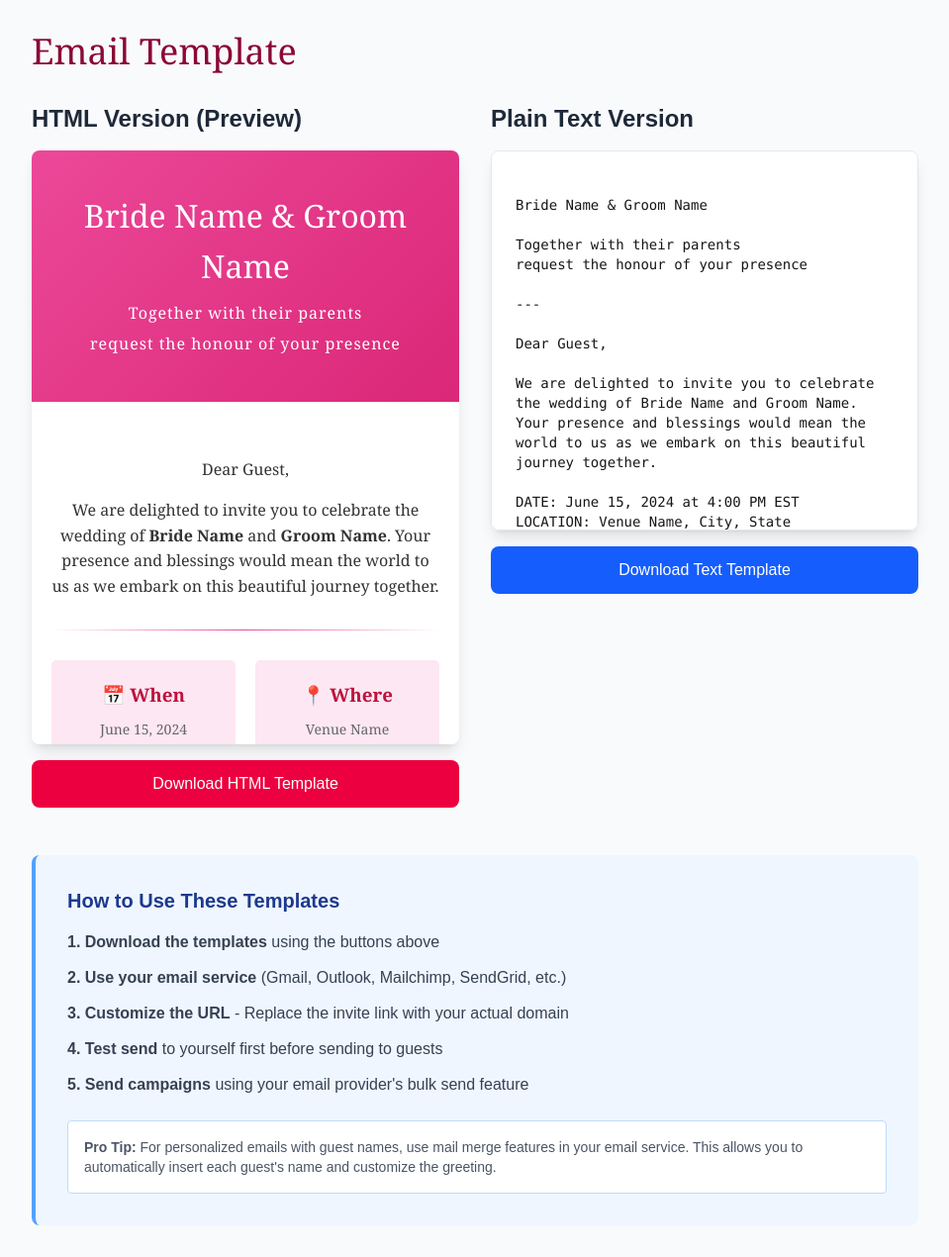
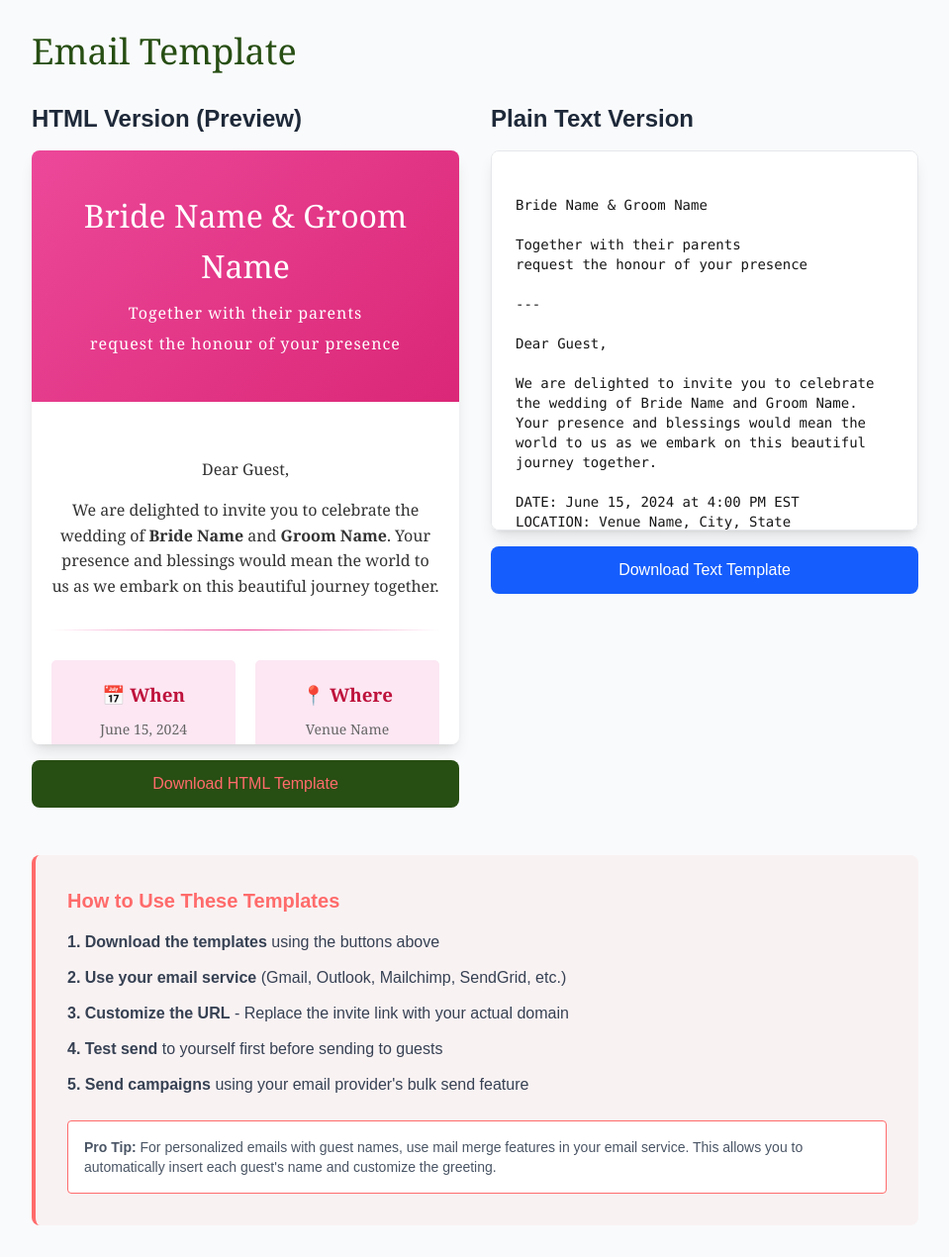
Before and after one commit to tori-ops/hybrid-stationary, a Next.js app: page /email-template in a window 1280 px wide. Shown: the whole page at 99% size, without its empty margins (160-1119 px from the left). Built offline with nearby package versions, Linux system fonts and the light colour scheme; no server answers.

Commit message:
Remove all rose and blue colors - use only branded secondary and accent colors throughout app

```diff
--- a/src/app/email-template/page.tsx
+++ b/src/app/email-template/page.tsx
@@ -299,7 +299,7 @@ Making Your Special Day Unforgettable
   return (
     <div className="min-h-screen bg-gray-50 p-8">
       <div className="max-w-4xl mx-auto">
-        <h1 className="text-4xl font-serif text-rose-900 mb-8">Email Template</h1>
+        <h1 className="text-4xl font-serif mb-8" style={{ color: '#274E13' }}>Email Template</h1>
 
         {/* Status Messages */}
         {sendStatus && (
@@ -336,7 +336,8 @@ Making Your Special Day Unforgettable
                 a.download = 'wedding-invite-email.html';
                 a.click();
               }}
-              className="mt-4 px-6 py-3 bg-rose-600 text-white rounded-lg hover:bg-rose-700 transition-colors w-full"
+              className="mt-4 px-6 py-3 rounded-lg transition-colors w-full"
+              style={{ backgroundColor: '#274E13', color: '#FF6B6B' }}
             >
               Download HTML Template
             </button>
@@ -365,8 +366,8 @@ Making Your Special Day Unforgettable
         </div>
 
         {/* Instructions */}
-        <div className="mt-12 bg-blue-50 rounded-lg p-8 border-l-4 border-blue-400">
-          <h3 className="text-xl font-semibold text-blue-900 mb-4">How to Use These Templates</h3>
+        <div className="mt-12 rounded-lg p-8 border-l-4" style={{ background: 'rgba(255, 107, 107, 0.05)', borderColor: '#FF6B6B' }}>
+          <h3 className="text-xl font-semibold mb-4" style={{ color: '#FF6B6B' }}>How to Use These Templates</h3>
           <ol className="space-y-3 text-gray-700">
             <li>
               <strong>1. Download the templates</strong> using the buttons above
@@ -385,7 +386,7 @@ Making Your Special Day Unforgettable
             </li>
           </ol>
 
-          <div className="mt-6 p-4 bg-white rounded border border-blue-200">
+          <div className="mt-6 p-4 bg-white rounded border" style={{ borderColor: '#FF6B6B' }}>
             <p className="text-sm text-gray-600">
               <strong>Pro Tip:</strong> For personalized emails with guest names, use mail merge features in
               your email service. This allows you to automatically insert each guest's name and customize the greeting.
--- a/src/components/AreaFacts.tsx
+++ b/src/components/AreaFacts.tsx
@@ -25,11 +25,11 @@ export default function AreaFacts({ config }: { config?: any }) {
             key={index}
             className="p-6 rounded-lg border hover:shadow-md transition-shadow"
             style={{
-              background: `linear-gradient(to bottom right, ${secondaryColor}15, ${accentColor}15)`,
+              background: `linear-gradient(to bottom right, ${secondaryColor}08, ${accentColor}08)`,
               borderColor: accentColor
             }}
           >
-            <h3 className="text-xl font-serif mb-3" style={{ color: secondaryColor }}>
+            <h3 className="text-xl font-serif mb-3" style={{ color: accentColor }}>
               {fact.title}
             </h3>
             <p className="text-gray-700">{fact.description}</p>
--- a/src/components/WeatherWidget.tsx
+++ b/src/components/WeatherWidget.tsx
@@ -133,7 +133,7 @@ export default function WeatherWidget({
                 <span className="font-semibold text-red-600">
                   {Math.round(dailyData.temperature_2m_max[index])}°F
                 </span>
-                <span className="text-blue-600">
+                <span style={{ color: accentColor }}>
                   {Math.round(dailyData.temperature_2m_min[index])}°F
                 </span>
               </div>
@@ -141,7 +141,7 @@ export default function WeatherWidget({
                 Wind: {Math.round(dailyData.windspeed_10m_max[index])} mph
               </p>
               {dailyData.precipitation_sum[index] > 0 && (
-                <p className="text-xs text-blue-600 mt-1">
+                <p className="text-xs mt-1" style={{ color: accentColor }}>
                   💧 {dailyData.precipitation_sum[index].toFixed(1)}"
                 </p>
               )}
```
